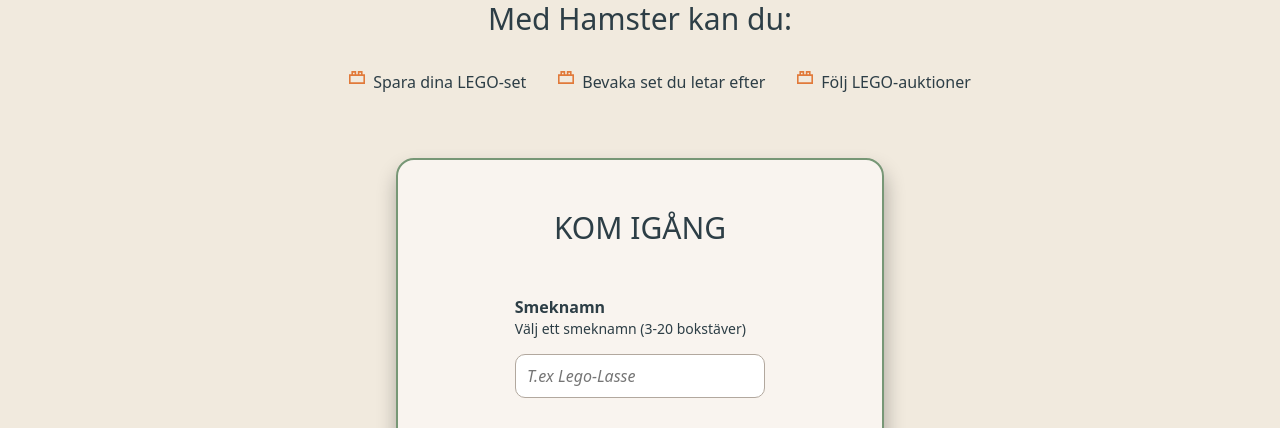
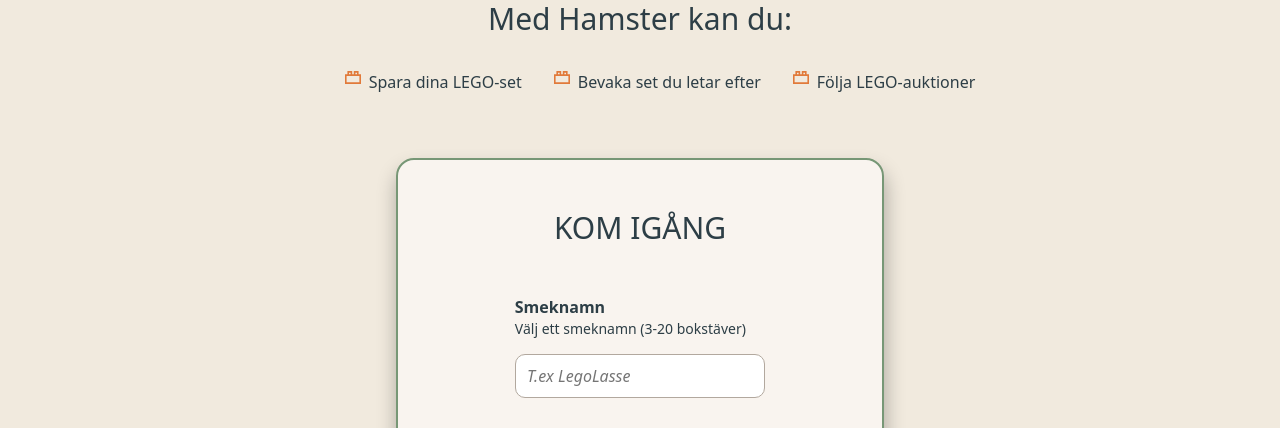
Before and after one commit to MalinRosenquist/hamster, a Next.js app: page /login in a window 1280 px wide. Shown: the part 253-681 px from the top of the page. Built offline with nearby package versions, Linux system fonts and the light colour scheme; a web font is replaced by a local one.

Commit message:
fix(login): edit typos

```diff
--- a/src/app/login/page.tsx
+++ b/src/app/login/page.tsx
@@ -45,7 +45,7 @@ export default function LoginPage() {
       <ul className={styles.features}>
         <li>Spara dina LEGO-set</li>
         <li>Bevaka set du letar efter</li>
-        <li>Följ LEGO-auktioner</li>
+        <li>Följa LEGO-auktioner</li>
       </ul>
       <div className={styles.card}>
         <h2>Kom igång</h2>
@@ -57,7 +57,7 @@ export default function LoginPage() {
               id="userName"
               name="username"
               type="text"
-              placeholder="T.ex Lego-Lasse"
+              placeholder="T.ex LegoLasse"
               value={nameInput}
               onChange={(e) => setNameInput(e.target.value)}
               disabled={isPending}
```
